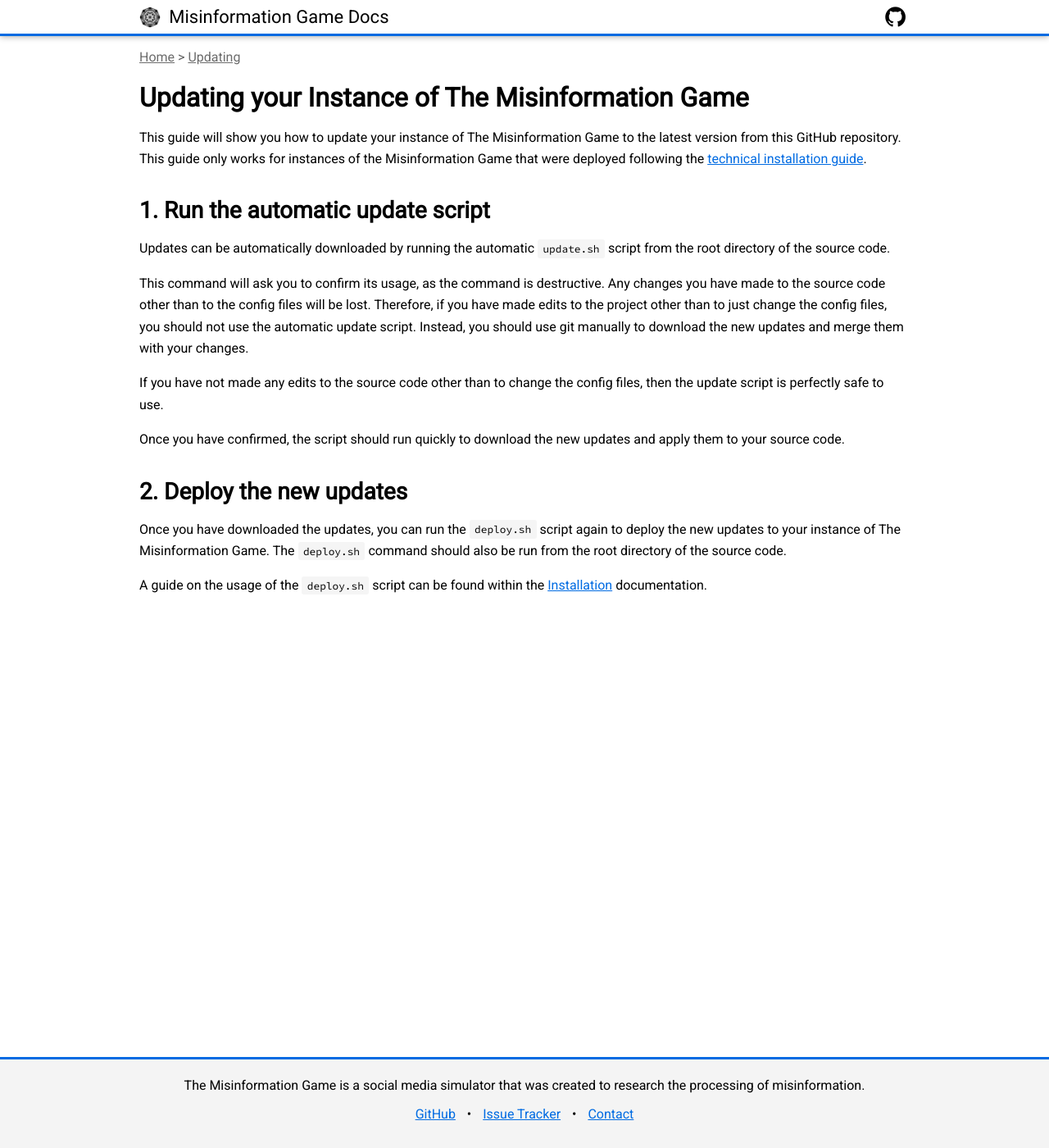
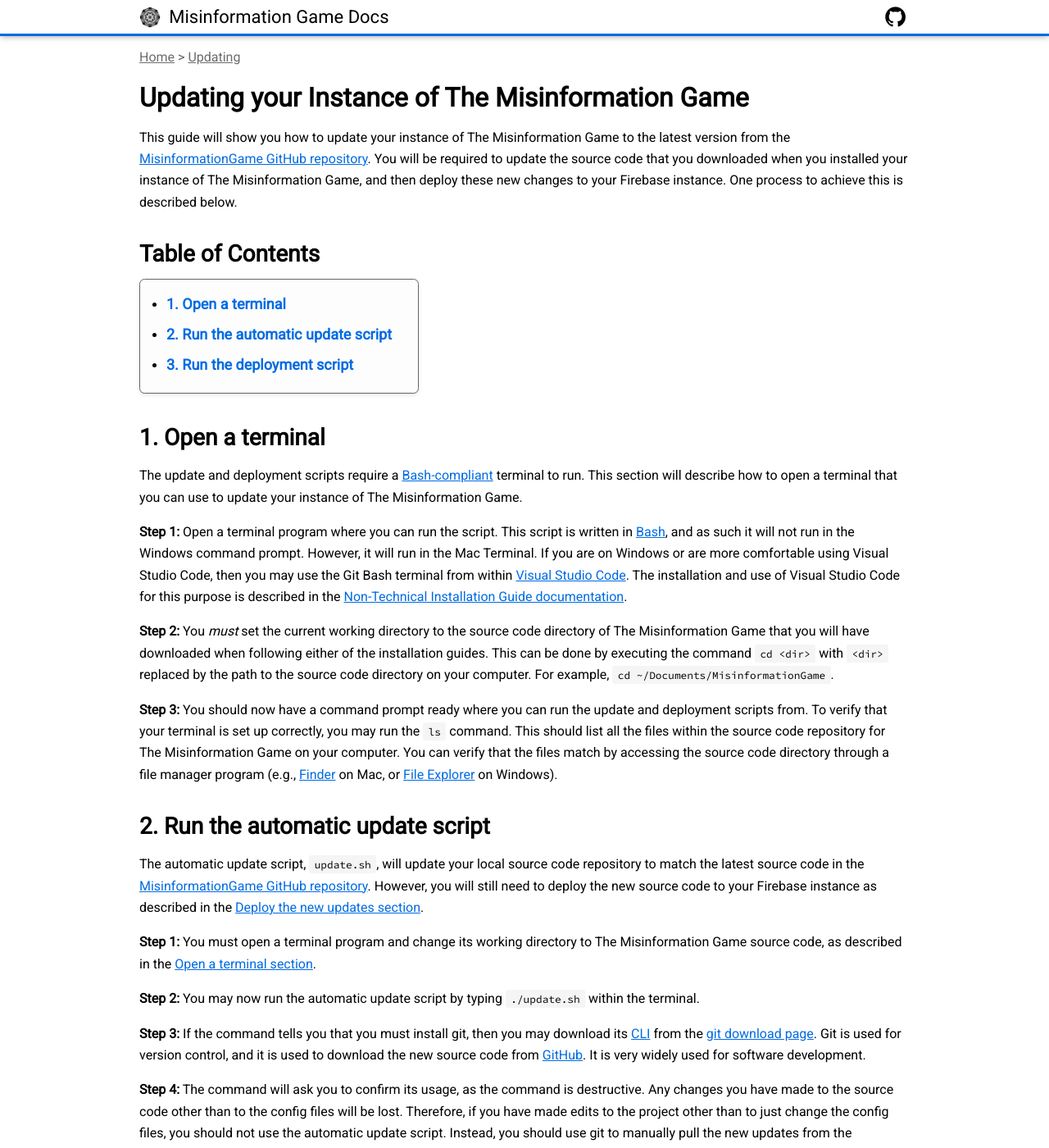
Before and after one commit to beekewardin/themisinformationgame.github.io, a Jekyll site: the page built from Updating.md, in a window 1280 px wide and 1400 px high. Shown: the whole window at 82% size. Built offline with Jekyll 4.4.1, drawn with Linux system fonts in a browser that asks for light colours; nearby versions of some CDN libraries; our own code applies the rules of GitHub Pages for plain Markdown files; some of the changed text lies outside the part shown.

Commit message:
Update the 'Updating' documentation, to make it more clear

```diff
--- a/Updating.md
+++ b/Updating.md
@@ -7,52 +7,106 @@ showBackToTop: false
 # Updating your Instance of The Misinformation Game
 {:#intro .no_toc}
 
-This guide will show you how to update your instance of
-The Misinformation Game to the latest version from this
-GitHub repository. This guide only works for instances
-of the Misinformation Game that were deployed following
-the [technical installation guide](/TechnicalInstallation).
+This guide will show you how to update your instance of The Misinformation Game to
+the latest version from the
+[MisinformationGame GitHub repository](https://github.com/TheMisinformationGame/MisinformationGame).
+You will be required to update the source code that you downloaded when you installed
+your instance of The Misinformation Game, and then deploy these new changes to your
+Firebase instance. One process to achieve this is described below.
 
 
 
-## 1. Run the automatic update script
-{:#run-automatic-script}
-
-Updates can be automatically downloaded by running
-the automatic `update.sh` script from the root
-directory of the source code.
-
-This command will ask you to confirm its usage,
-as the command is destructive. Any changes you
-have made to the source code other than to the
-config files will be lost. Therefore, if you
-have made edits to the project other than to
-just change the config files, you should not
-use the automatic update script. Instead, you
-should use git manually to download the new
-updates and merge them with your changes.
-
-If you have not made any edits to the source
-code other than to change the config files,
-then the update script is perfectly safe to
-use.
-
-Once you have confirmed, the script should run
-quickly to download the new updates and apply
-them to your source code.
+## Table of Contents
+{:#toc .no_toc}
+* toc
+{:toc}
 
 
 
-## 2. Deploy the new updates
+## 1. Open a terminal
+{:#open-a-terminal}
+
+The update and deployment scripts require a [Bash-compliant](https://www.gnu.org/software/bash/)
+terminal to run. This section will describe how to open a terminal that you can use to update
+your instance of The Misinformation Game.
+
+**Step 1:** Open a terminal program where you can run the script. This script is written in
+[Bash](https://www.gnu.org/software/bash/), and as such it will not run in the Windows command
+prompt. However, it will run in the Mac Terminal. If you are on Windows or are more comfortable
+using Visual Studio Code, then you may use the Git Bash terminal from within
+[Visual Studio Code](https://code.visualstudio.com/). The installation and use of Visual Studio
+Code for this purpose is described in the
+[Non-Technical Installation Guide documentation](/NonTechnicalInstallation#install-git-bash).
+
+**Step 2:** You _must_ set the current working directory to the source code directory of
+The Misinformation Game that you will have downloaded when following either of the installation
+guides. This can be done by executing the command `cd <dir>` with `<dir>` replaced by the
+path to the source code directory on your computer. For example, `cd ~/Documents/MisinformationGame`.
+
+**Step 3:** You should now have a command prompt ready where you can run the update and deployment
+scripts from. To verify that your terminal is set up correctly, you may run the `ls` command. This
+should list all the files within the source code repository for The Misinformation Game on your
+computer. You can verify that the files match by accessing the source code directory through a
+file manager program (e.g., [Finder](https://en.wikipedia.org/wiki/Finder_(software)) on Mac, or
+[File Explorer](https://en.wikipedia.org/wiki/File_Explorer) on Windows).
+
+
+
+## 2. Run the automatic update script
+{:#run-automatic-script}
+
+The automatic update script, `update.sh`, will update your local source code repository
+to match the latest source code in the
+[MisinformationGame GitHub repository](https://github.com/TheMisinformationGame/MisinformationGame).
+However, you will still need to deploy the new source code to your
+Firebase instance as described in the [Deploy the new updates section](#deploy-updates).
+
+**Step 1:** You must open a terminal program and change its working directory to The Misinformation
+Game source code, as described in the [Open a terminal section](#open-a-terminal).
+
+**Step 2:** You may now run the automatic update script by typing `./update.sh` within the terminal.
+
+**Step 3:** If the command tells you that you must install git, then you may download its
+[CLI](https://en.wikipedia.org/wiki/Command-line_interface) from the
+[git download page](https://git-scm.com/downloads). Git is used for version control, and
+it is used to download the new source code from
+[GitHub](https://github.com/TheMisinformationGame/MisinformationGame). It is very widely used
+for software development.
+
+**Step 4:** The command will ask you to confirm its usage, as the command is destructive.
+Any changes you have made to the source code other than to the config files will be lost.
+Therefore, if you have made edits to the project other than to just change the config
+files, you should not use the automatic update script. Instead, you should use git to
+manually pull the new updates from the
+[Misinformation Game repository](https://github.com/TheMisinformationGame/MisinformationGame),
+and merge them with your changes.
+
+**Step 5:** If you have not made any edits to the source code other than to
+change the config files, then the update script is safe to use. Enter `YES`
+into the terminal, and press enter to start the update.
+
+**Step 6:** The script should download and apply the new updates, and then print
+`Update completed successfully!` to the terminal. If an error occurs, then you may
+have to install git or change some file permissions. If you are not able to resolve
+the issue yourself, then you may create an issue in our
+[Issue Tracker](https://github.com/TheMisinformationGame/MisinformationGame/issues),
+and we will try to help you resolve the issue.
+
+
+## 3. Run the deployment script
 {:#deploy-updates}
 
-Once you have downloaded the updates, you can run
-the `deploy.sh` script again to deploy the new
-updates to your instance of The Misinformation Game.
-The `deploy.sh` command should also be run from the
-root directory of the source code.
+Once you have retrieved the new updates, you can run the deployment script,
+`deploy.sh`, to deploy this source code to your Firebase instance.
 
-A guide on the usage of the `deploy.sh` script can
-be found within the
-[Installation](/TechnicalInstallation#24-deploy-your-firebase-project)
-documentation.
+**Step 1:** You must open a terminal program and change its working directory to The Misinformation
+Game source code, as described in the [Open a terminal section](#open-a-terminal).
+
+**Step 2:** You may now run the deployment script by typing `./deploy.sh` within the terminal.
+
+**Step 3:** The deployment script may ask you a series of questions about the Firebase instance
+that you wish to update. A guide to answer these questions is provided in the
+[Technical Installation Guide](/TechnicalInstallation#deploy).
+
+**Step 4:** Once you have completed your deployment, you should now be able to
+reload your instance of The Misinformation Game and see the new updates.
```
